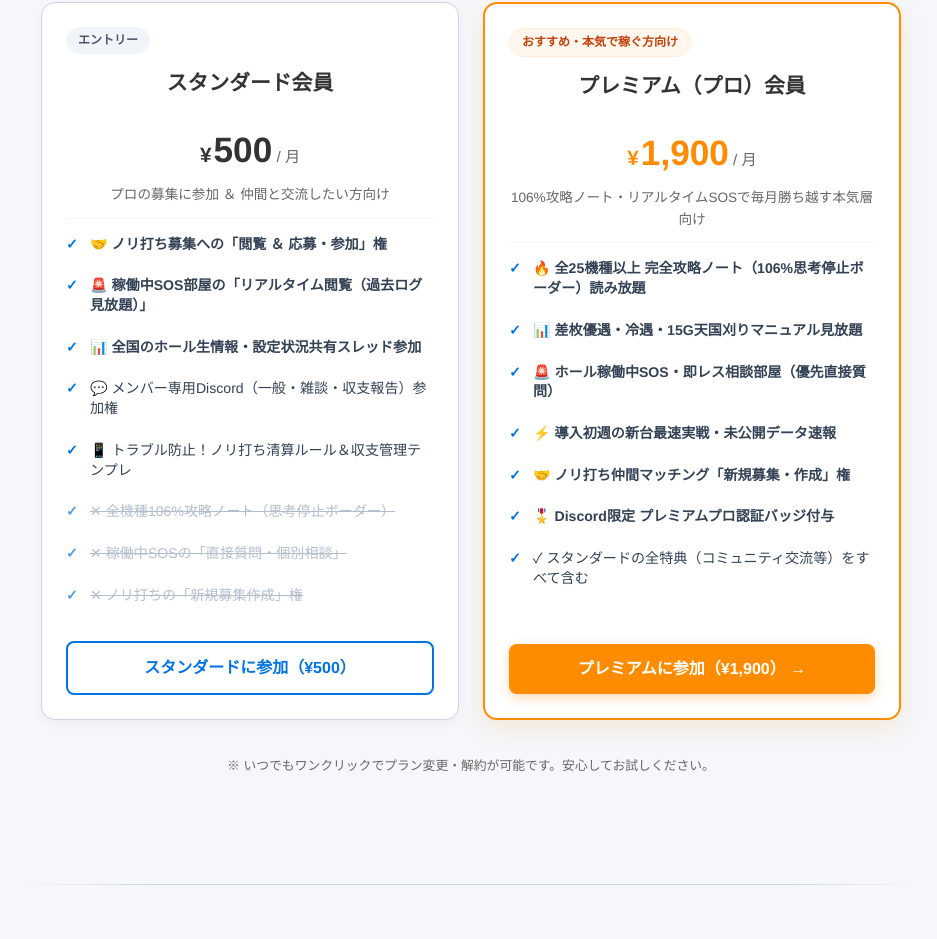
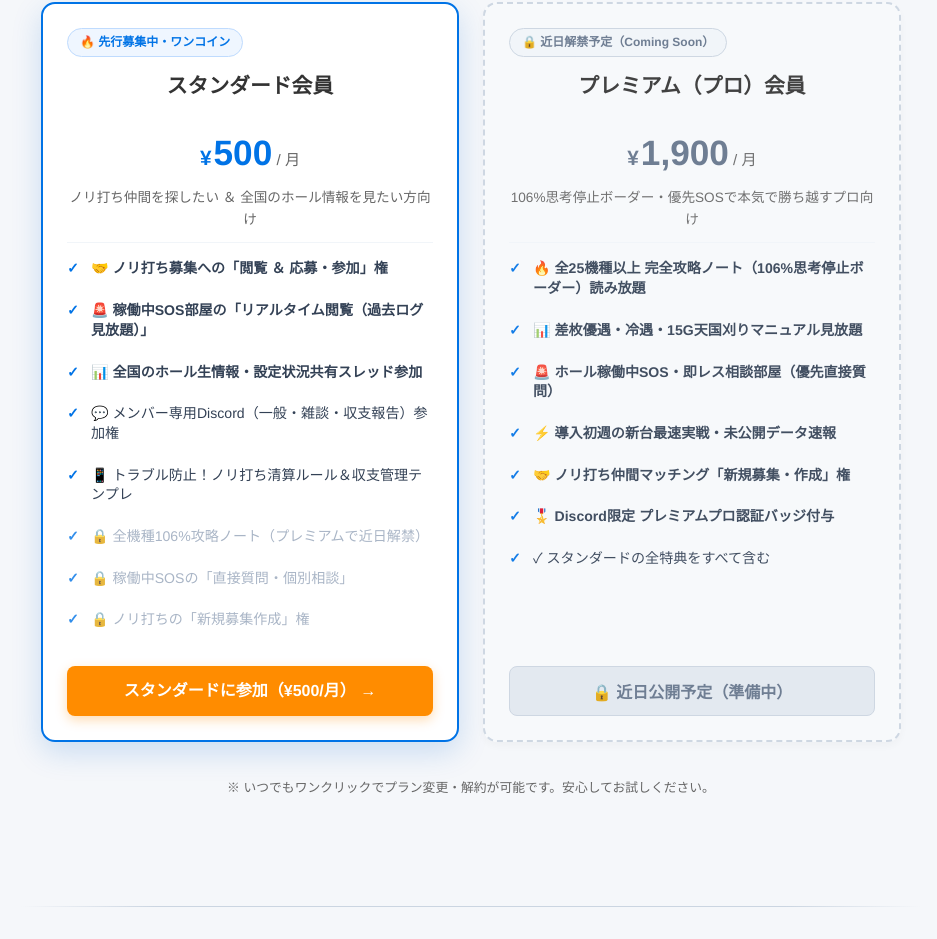
Before and after one commit to yuya7-7/slotters-hub-homepage, a React (Vite) app: page / in a window 1280 px wide. Shown: the part 1140-2079 px from the top of the page, without its empty margins (169-1106 px from the left). Built offline with nearby package versions, Linux system fonts and the light colour scheme.

Commit message:
Prioritize 500 yen Standard plan as active main CTA and display 1900 yen Premium plan as Coming Soon teaser

```diff
--- a/src/App.css
+++ b/src/App.css
@@ -900,9 +900,17 @@
   border: 1.5px solid #cbd5e1;
 }
 
-.featured-plan {
-  border: 2px solid var(--secondary);
-  box-shadow: 0 8px 24px rgba(255, 140, 0, 0.15);
+.featured-standard {
+  border: 2.5px solid var(--primary);
+  box-shadow: 0 10px 30px rgba(0, 102, 204, 0.18);
+  background: white;
+  position: relative;
+}
+
+.coming-soon-plan {
+  border: 2px dashed #cbd5e1;
+  background: #f8fafc;
+  opacity: 0.92;
 }
 
 .plan-type-badge {
@@ -915,14 +923,15 @@
 }
 
 .standard-badge {
-  background: #f1f5f9;
-  color: #475569;
+  background: #eff6ff;
+  color: var(--primary);
+  border: 1px solid #bfdbfe;
 }
 
-.premium-badge {
-  background: #fff7ed;
-  color: #c2410c;
-  border: 1px solid #ffedd5;
+.coming-soon-badge {
+  background: #f1f5f9;
+  color: #64748b;
+  border: 1px solid #cbd5e1;
 }
 
 .plan-name {
@@ -939,8 +948,12 @@
   margin-bottom: 6px;
 }
 
-.featured-plan .plan-price {
-  color: var(--secondary);
+.featured-standard .plan-price {
+  color: var(--primary);
+}
+
+.coming-soon-plan .plan-price {
+  color: #64748b;
 }
 
 .plan-price .currency {
@@ -980,8 +993,7 @@
 
 .plan-benefits li.benefit-disabled {
   color: #94a3b8;
-  text-decoration: line-through;
-  opacity: 0.7;
+  opacity: 0.8;
 }
 
 .plan-btn {
@@ -990,14 +1002,12 @@
   padding: 12px;
 }
 
-.btn-outline {
-  background: white;
-  color: var(--primary);
-  border: 2px solid var(--primary);
-}
-
-.btn-outline:hover {
-  background: #f0f7ff;
+.btn-coming-soon {
+  background: #e2e8f0;
+  color: #64748b;
+  border: 1px solid #cbd5e1;
+  cursor: not-allowed;
+  font-weight: 800;
 }
 
 .plans-footer-note {
--- a/src/App.tsx
+++ b/src/App.tsx
@@ -104,44 +104,44 @@ function App() {
           </div>
 
           <div className="plans-grid-two">
-            {/* Standard Plan (¥500) */}
-            <div className="card plan-card standard-plan">
-              <div className="plan-type-badge standard-badge">エントリー</div>
+            {/* Standard Plan (¥500 - Active Main CTA) */}
+            <div className="card plan-card standard-plan featured-standard">
+              <div className="plan-type-badge standard-badge">🔥 先行募集中・ワンコイン</div>
               <h3 className="plan-name">スタンダード会員</h3>
               <div className="plan-price">
                 <span className="currency">¥</span>500
                 <span className="period"> / 月</span>
               </div>
-              <p className="plan-target">プロの募集に参加 ＆ 仲間と交流したい方向け</p>
+              <p className="plan-target">ノリ打ち仲間を探したい ＆ 全国のホール情報を見たい方向け</p>
               <ul className="plan-benefits">
                 <li>🤝 <strong>ノリ打ち募集への「閲覧 ＆ 応募・参加」権</strong></li>
                 <li>🚨 <strong>稼働中SOS部屋の「リアルタイム閲覧（過去ログ見放題）」</strong></li>
                 <li>📊 <strong>全国のホール生情報・設定状況共有スレッド参加</strong></li>
                 <li>💬 メンバー専用Discord（一般・雑談・収支報告）参加権</li>
                 <li>📱 トラブル防止！ノリ打ち清算ルール＆収支管理テンプレ</li>
-                <li className="benefit-disabled">✕ 全機種106%攻略ノート（思考停止ボーダー）</li>
-                <li className="benefit-disabled">✕ 稼働中SOSの「直接質問・個別相談」</li>
-                <li className="benefit-disabled">✕ ノリ打ちの「新規募集作成」権</li>
+                <li className="benefit-disabled">🔒 全機種106%攻略ノート（プレミアムで近日解禁）</li>
+                <li className="benefit-disabled">🔒 稼働中SOSの「直接質問・個別相談」</li>
+                <li className="benefit-disabled">🔒 ノリ打ちの「新規募集作成」権</li>
               </ul>
               <a
                 href="https://mosh.jp"
                 target="_blank"
                 rel="noopener noreferrer"
-                className="btn btn-outline plan-btn"
+                className="btn btn-cta plan-btn"
               >
-                スタンダードに参加（¥500）
+                スタンダードに参加（¥500/月） →
               </a>
             </div>
 
-            {/* Premium Plan (¥1,900) */}
-            <div className="card plan-card featured-plan">
-              <div className="plan-type-badge premium-badge">おすすめ・本気で稼ぐ方向け</div>
+            {/* Premium Plan (¥1,900 - Coming Soon Teaser) */}
+            <div className="card plan-card premium-plan coming-soon-plan">
+              <div className="plan-type-badge coming-soon-badge">🔒 近日解禁予定（Coming Soon）</div>
               <h3 className="plan-name">プレミアム（プロ）会員</h3>
               <div className="plan-price">
                 <span className="currency">¥</span>1,900
                 <span className="period"> / 月</span>
               </div>
-              <p className="plan-target">106%攻略ノート・リアルタイムSOSで毎月勝ち越す本気層向け</p>
+              <p className="plan-target">106%思考停止ボーダー・優先SOSで本気で勝ち越すプロ向け</p>
               <ul className="plan-benefits">
                 <li>🔥 <strong>全25機種以上 完全攻略ノート（106%思考停止ボーダー）読み放題</strong></li>
                 <li>📊 <strong>差枚優遇・冷遇・15G天国刈りマニュアル見放題</strong></li>
@@ -149,16 +149,15 @@ function App() {
                 <li>⚡ <strong>導入初週の新台最速実戦・未公開データ速報</strong></li>
                 <li>🤝 <strong>ノリ打ち仲間マッチング「新規募集・作成」権</strong></li>
                 <li>🎖️ <strong>Discord限定 プレミアムプロ認証バッジ付与</strong></li>
-                <li>✓ スタンダードの全特典（コミュニティ交流等）をすべて含む</li>
+                <li>✓ スタンダードの全特典をすべて含む</li>
               </ul>
-              <a
-                href="https://mosh.jp"
-                target="_blank"
-                rel="noopener noreferrer"
-                className="btn btn-cta plan-btn"
+              <button
+                type="button"
+                className="btn btn-coming-soon plan-btn"
+                disabled
               >
-                プレミアムに参加（¥1,900） →
-              </a>
+                🔒 近日公開予定（準備中）
+              </button>
             </div>
           </div>
 
--- a/src/components/MachineModal.tsx
+++ b/src/components/MachineModal.tsx
@@ -197,9 +197,9 @@ export const MachineModal: React.FC<MachineModalProps> = ({ machine, onClose })
             </div>
           )}
 
-          {/* 🔒 VIP Teaser (Premium Exclusive) */}
+          {/* 🔒 VIP Teaser (Premium Exclusive Teaser) */}
           <div className="vip-teaser-compact">
-            <div className="vip-ribbon">🔒 プレミアム会員限定で完全攻略ノート公開中</div>
+            <div className="vip-ribbon">🔒 プレミアム限定 完全攻略ノート（近日公開）</div>
             <h4 className="vip-teaser-title">{machine.vipTeaser.title}</h4>
             <ul className="vip-teaser-list">
               {machine.vipTeaser.points.map((pt, i) => (
@@ -207,9 +207,9 @@ export const MachineModal: React.FC<MachineModalProps> = ({ machine, onClose })
               ))}
             </ul>
             <div className="vip-teaser-action">
-              <span className="price-label">プレミアム <strong>¥1,900</strong>/月</span>
+              <span className="price-label">先行エントリー <strong>¥500</strong>/月</span>
               <a href="#plans" onClick={onClose} className="btn btn-cta btn-compact">
-                プレミアムでプロボーダーを見る →
+                まずはスタンダード（¥500）で参加する →
               </a>
             </div>
           </div>
```
